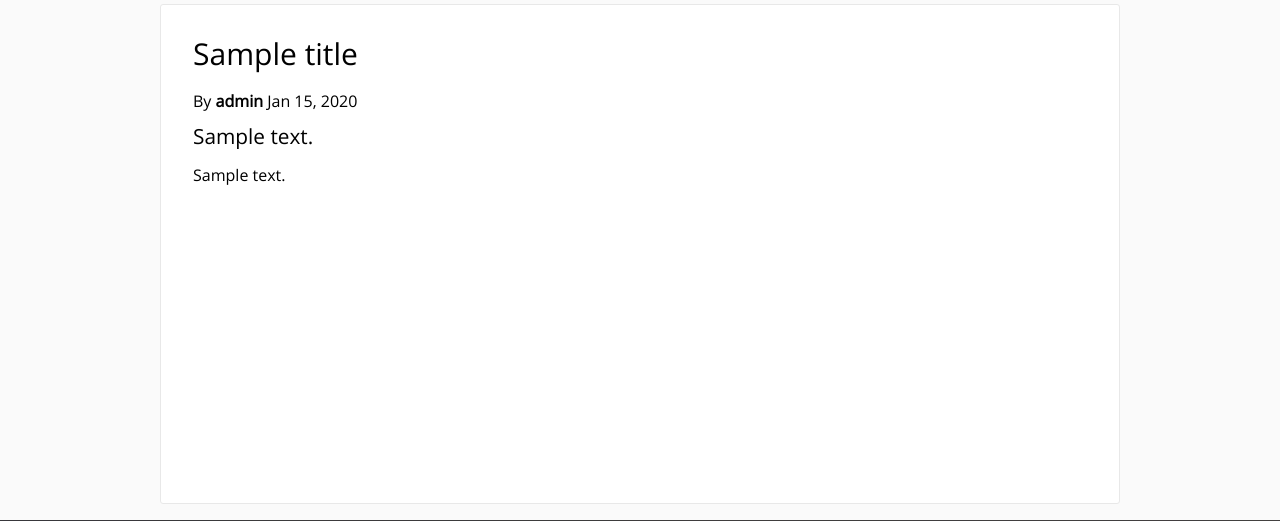
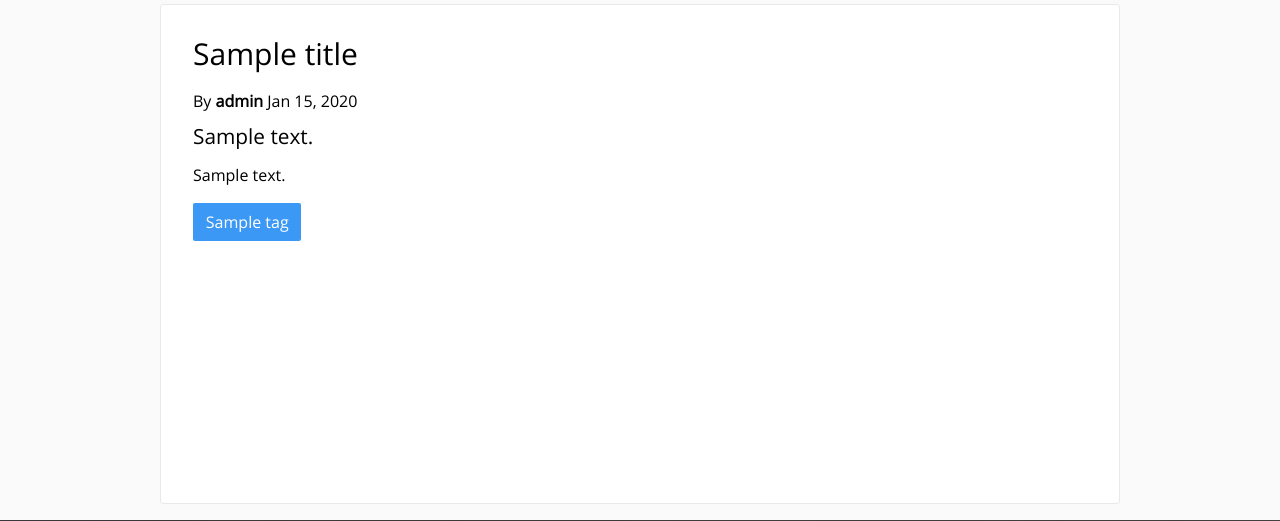
Before and after one commit to RickonChen/Blog, a Django app: template project/blog/templates/blog/post.html in a window 1280 px wide. Shown: the part 212-733 px from the top of the page. Run offline with Django 3.2, Linux system fonts and the light colour scheme; the template is opened without the code that fills it: most values are stand-ins (such as "Sample title", 1, 10 or a date in 2020).

Commit message:
add tag page

```diff
--- a/project/base/static/base/css/style.css
+++ b/project/base/static/base/css/style.css
@@ -628,4 +628,23 @@ ul {
   color: #3354AA;
 }
 
+.tags {
+  list-style: none;
+  padding-left: 0;
+}
+.tags-tag {
+  display: inline-block;
+  padding: 0.6em 0.8em;
+  background-color: #3C98F5;
+  color: #fff;
+  margin-right: 0.5em;
+  border-radius: 2px;
+}
+.tags-tag-a {
+  color: #fff;
+}
+.tags-tag:hover {
+  background-color: #0c7ef2;
+}
+
 /*# sourceMappingURL=style.css.map */
--- a/project/base/static/base/css/style.scss
+++ b/project/base/static/base/css/style.scss
@@ -10,3 +10,4 @@
 @import "grid";
 @import "items";
 @import "pagination";
+@import "tag";
--- /dev/null
+++ b/project/base/static/base/css/tag.scss
@@ -0,0 +1,18 @@
+.tags {
+  list-style: none;
+  padding-left: 0;
+  &-tag {
+    display: inline-block;
+    padding: 0.6em 0.8em;
+    background-color: #3C98F5;
+    color: #fff;
+    margin-right: 0.5em;
+    border-radius: 2px;
+    &-a {
+      color: #fff;
+    }
+    &:hover {
+      background-color: darken(#3C98F5, 10%);
+    }
+  }
+}
--- a/project/blog/templates/blog/post.html
+++ b/project/blog/templates/blog/post.html
@@ -11,5 +11,14 @@
             <img alt="post-image" class="post-image" src="{{ item.image_large.url }}">
         {% endif %}
         <div class="post-body">{{ item.body }}</div>
+        {% if item.tags %}
+            <ul class="tags">
+                {% for tag in item.tags.all %}
+                    <li class="tags-tag">
+                        <a class="tags-tag-a" href="{% url 'tag' tag.slug %}">{{ tag }}</a>
+                    </li>
+                {% endfor %}
+            </ul>
+        {% endif %}
     </div>
 {% endblock %}
--- a/project/project/urls.py
+++ b/project/project/urls.py
@@ -17,9 +17,11 @@ from django.conf.urls.static import static
 from django.contrib import admin
 from django.urls import path, include
 from . import settings
+from base import views
 
 urlpatterns = [
     path('admin/', admin.site.urls),
+    path('tags/<slug:slug>/', views.tag, name='tag'),
     path('blog/', include('blog.urls')),
     path('', include('base.urls'))
 ] + static(settings.MEDIA_URL, document_root=settings.MEDIA_ROOT)
```
Also changed, not shown: project/base/templates/base/tag.html (added, +11 -0 lines), project/base/views.py (+8 -2 lines), project/blog/models/tag.py (line endings or trailing spaces), 1 other file.
